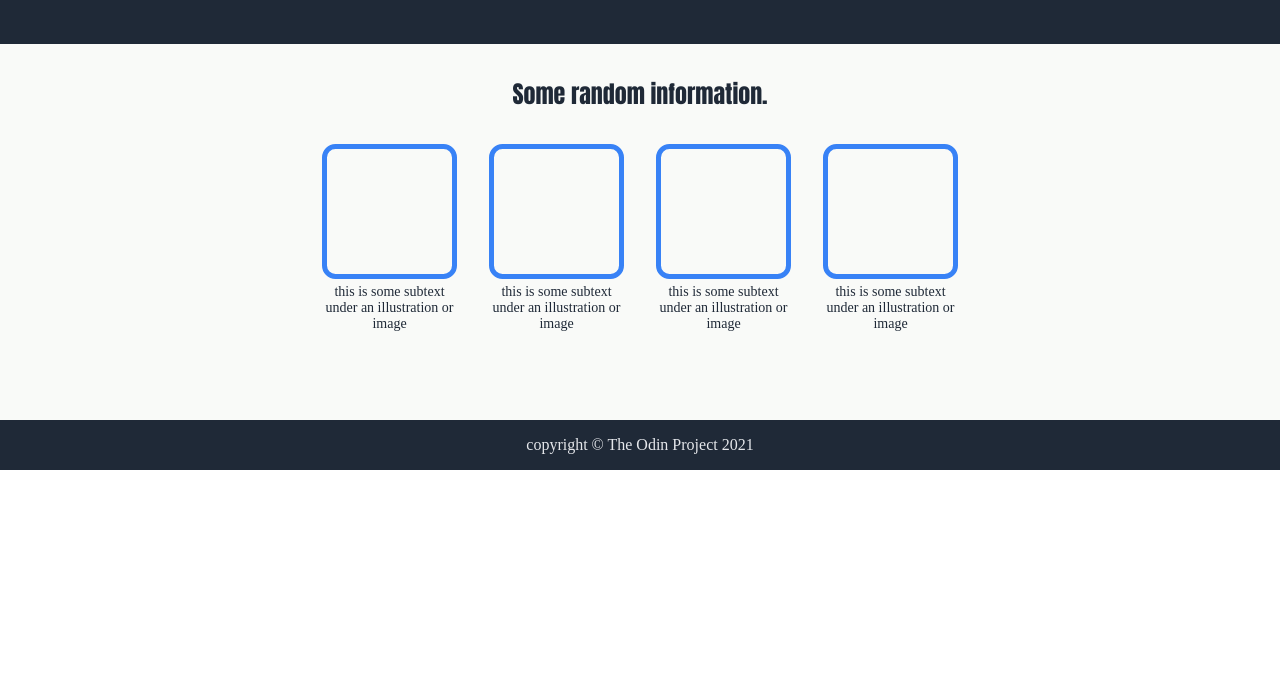
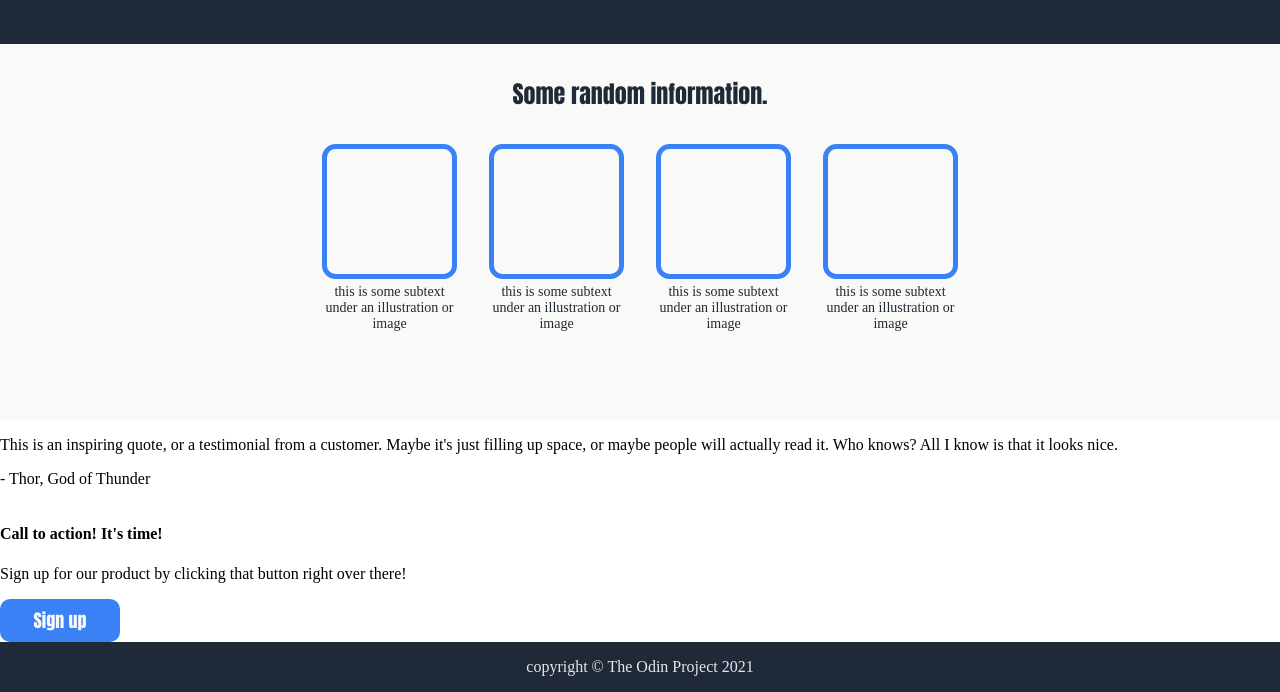
Before and after one commit to yurplepurple10/practice-website, a plain HTML site: page index.html in a window 1280 px wide. Shown: the part 409-1101 px from the top of the page. Before the commit the page ends 879 px from the top, so only its background shows below. Drawn offline with Linux system fonts and the light colour scheme.

Commit message:
Add text to last two sections in index.html

```diff
--- a/index.html
+++ b/index.html
@@ -36,7 +36,25 @@
                 <figure><div class="object"></div><figcaption>this is some subtext under an illustration or image</figcaption></figure>
                 <figure><div class="object"></div><figcaption>this is some subtext under an illustration or image</figcaption></figure>
             </div>
+        </div>
 
+        <div class="quote">
+            <p>This is an inspiring quote, or a testimonial
+                from a customer. Maybe it's just filling up space,
+                or maybe people will actually read it. Who knows?
+                All I know is that it looks nice.
+            </p>
+            <p>- Thor, God of Thunder</p>
+        </div>
+
+        <div class="action">
+            <div class="blue">
+                <div>
+                    <h4>Call to action! It's time!</h4>
+                    <p>Sign up for our product by clicking that button right over there!</p>
+                </div>
+                <button class="call">Sign up</button>
+            </div>
         </div>
     </div>
 </body>
```
